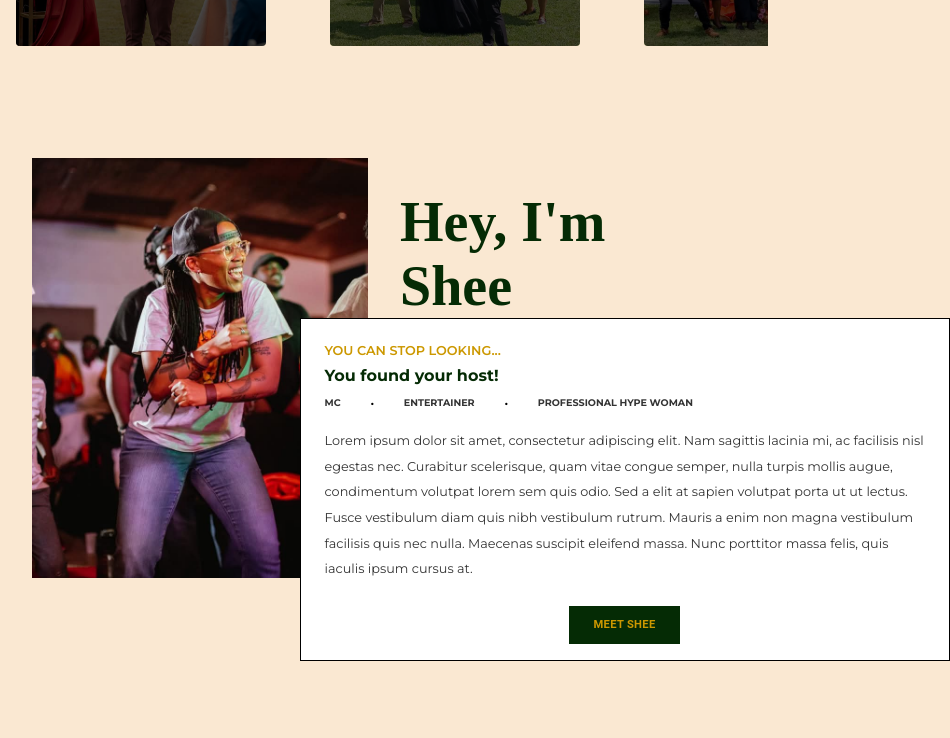
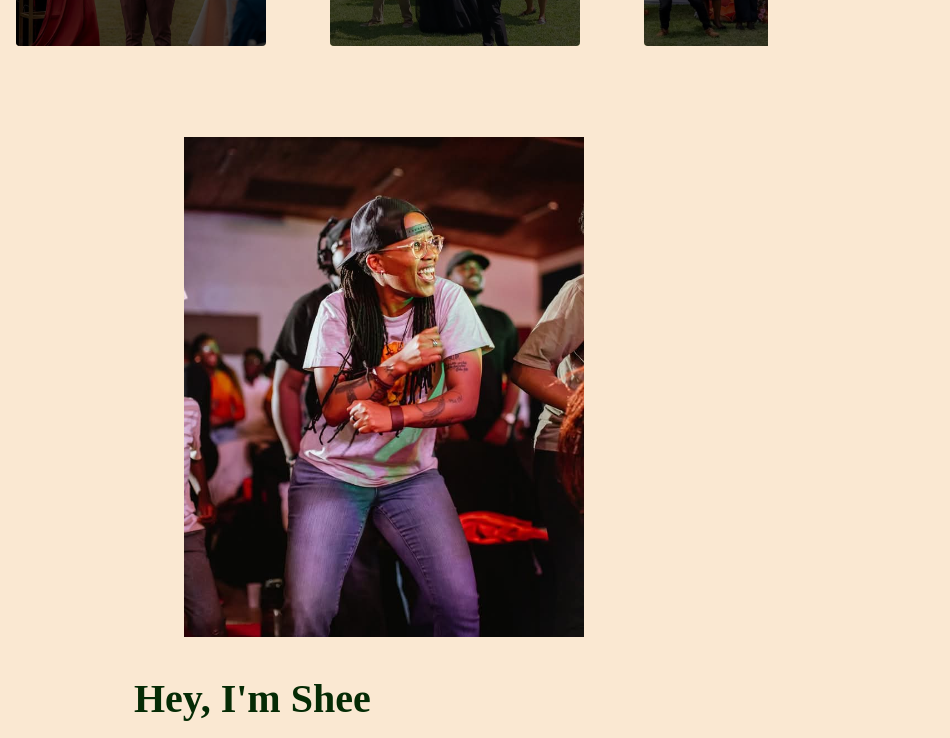
Before and after one commit to darlene9497/MC-Ciku-Shee, a React (Vite) app: page / in a window 768 px wide. Shown: the part 960-1698 px from the top of the page, 950 px wide, since content can reach past the window. Before the commit the page ends 1621 px from the top, so only its background shows below. Built offline with nearby package versions, Linux system fonts and the light colour scheme; some icons are missing; a web font is replaced by a local one.

Commit message:
:iphone:added media queries to the about section

```diff
--- a/src/components/about-section/AboutSection.scss
+++ b/src/components/about-section/AboutSection.scss
@@ -83,4 +83,39 @@
 			}
 		}
 	}
+
+	// phone responsiveness
+	@media only screen and (max-width: 768px) {
+		flex-direction: column;
+		align-items: center;
+		padding: 1rem;
+
+		.text-box-section {
+			margin-top: 0;
+
+			h2 {
+				font-size: 2.5rem;
+			}
+
+			.about-text-box {
+				position: static;
+				width: 100%;
+				margin-top: 1rem;
+				padding: 1rem;
+			}
+		}
+	}
+
+	// tablet responsiveness
+	@media only screen and (min-width: 768px) and (max-width: 1023px) {
+        padding: 0.7rem;
+
+		.text-box-section {
+            margin-top: 0;
+
+			.about-text-box {
+                max-width: 500px;
+			}
+		}
+	}
 }
```
